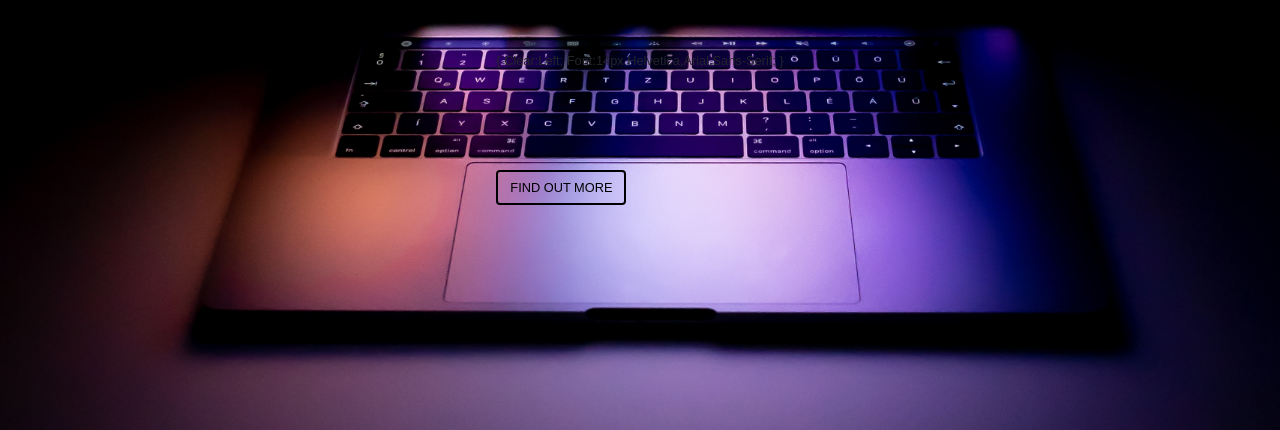
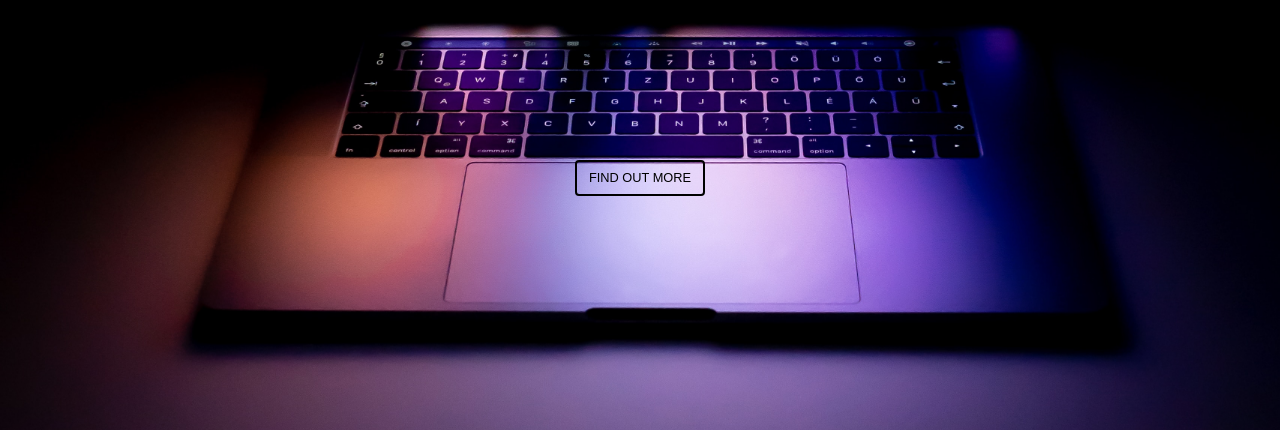
Before and after one commit to naomi121/naomi121.github.io, a plain HTML site: page index.html in a window 1280 px wide. Shown: the part 370-800 px from the top of the page. Drawn offline with nearby package versions, Linux system fonts and the light colour scheme.

Commit message:
Update index.html

```diff
--- a/index.html
+++ b/index.html
@@ -15,7 +15,7 @@
 
 			<div class="bttn">
                 <!-- Begin Mailchimp Signup Form -->
-	{ clear:left; font:14px Helvetica,Arial,sans-serif; }
+
 
 </style>
 <div id="mc_embed_signup">
```
